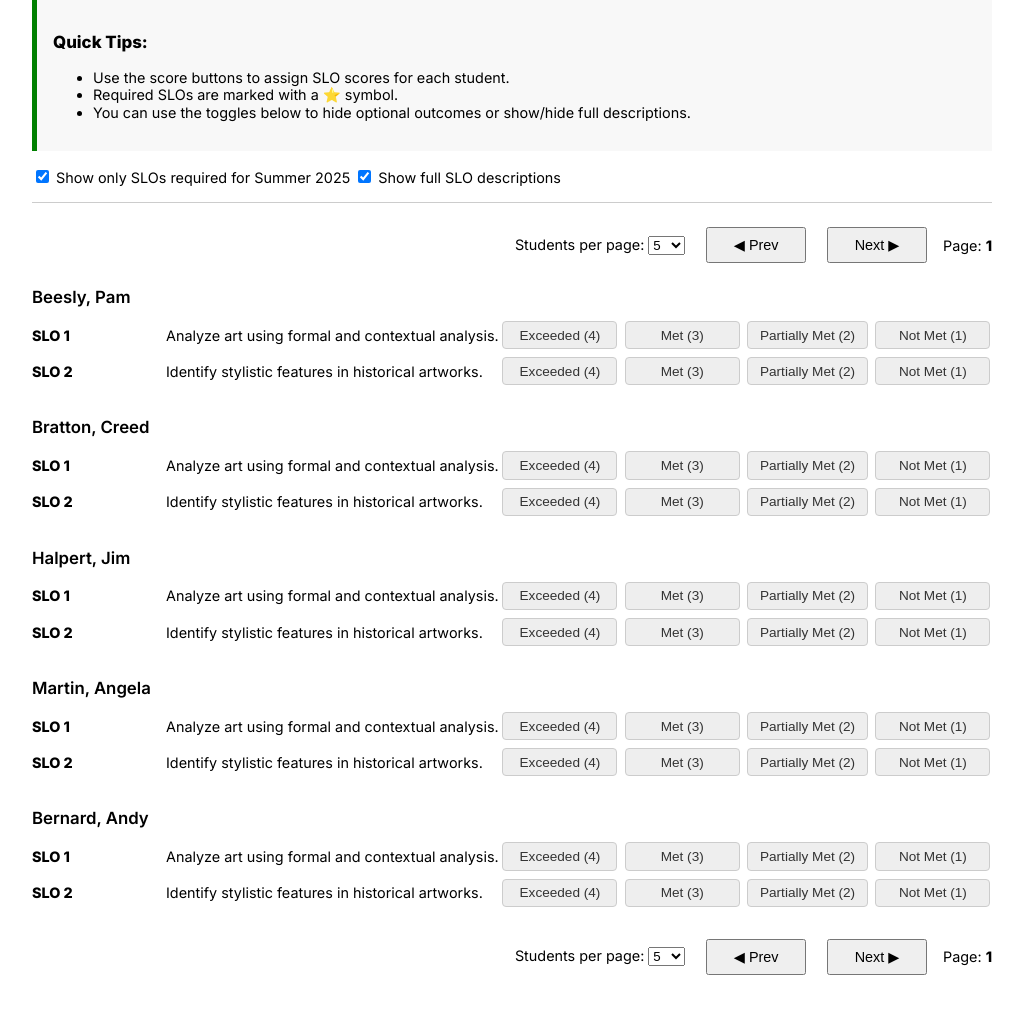
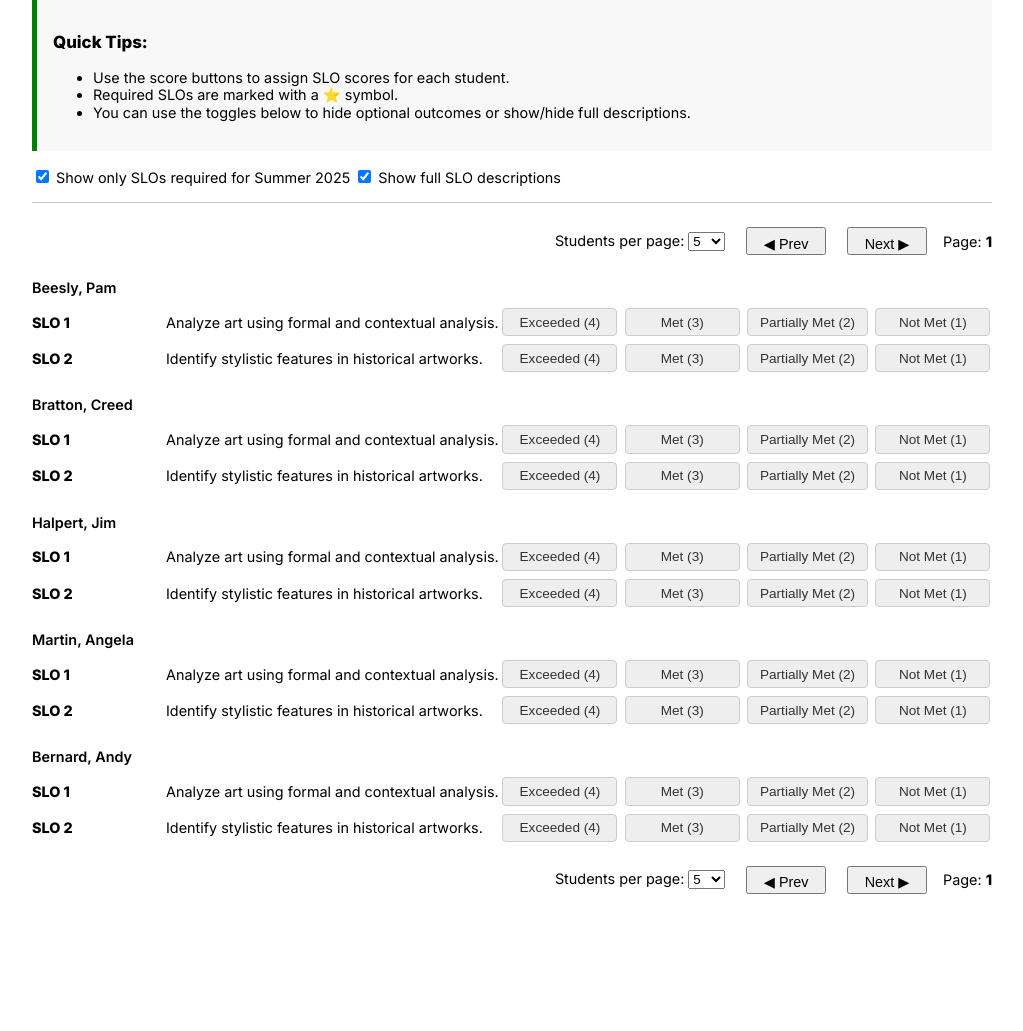
Before and after one commit to jabetrue/slojam, a Flask app: page / in a window 1280 px wide. Shown: the part 155-1186 px from the top of the page, without its empty margins (128-1151 px from the left). After the commit the page ends 1049 px from the top, so only its background shows below. Run offline with Flask 3, Linux system fonts and the light colour scheme.

Commit message:
sizetweakz

```diff
--- a/web/templates/index.html
+++ b/web/templates/index.html
@@ -43,10 +43,10 @@
       margin-bottom: 1.5rem;
     }
     .student {
-      margin-bottom: 2rem;
+      margin-bottom: 1.5rem;
     }
     .student h2 {
-      font-size: 1.05rem;
+      font-size:.9rem;
       font-weight: 600;
     }
     .slo-row {
@@ -80,8 +80,8 @@
     }
     .pagination-bar button {
   	  margin-left: 0.3rem;
- 	  width: 100px;
-  	  height: 36px;
+ 	  width: 80px;
+  	  height: 28px;
   	  padding: 0.4rem 0.5rem;
   	  font-size: 0.9rem;
 	}
```
